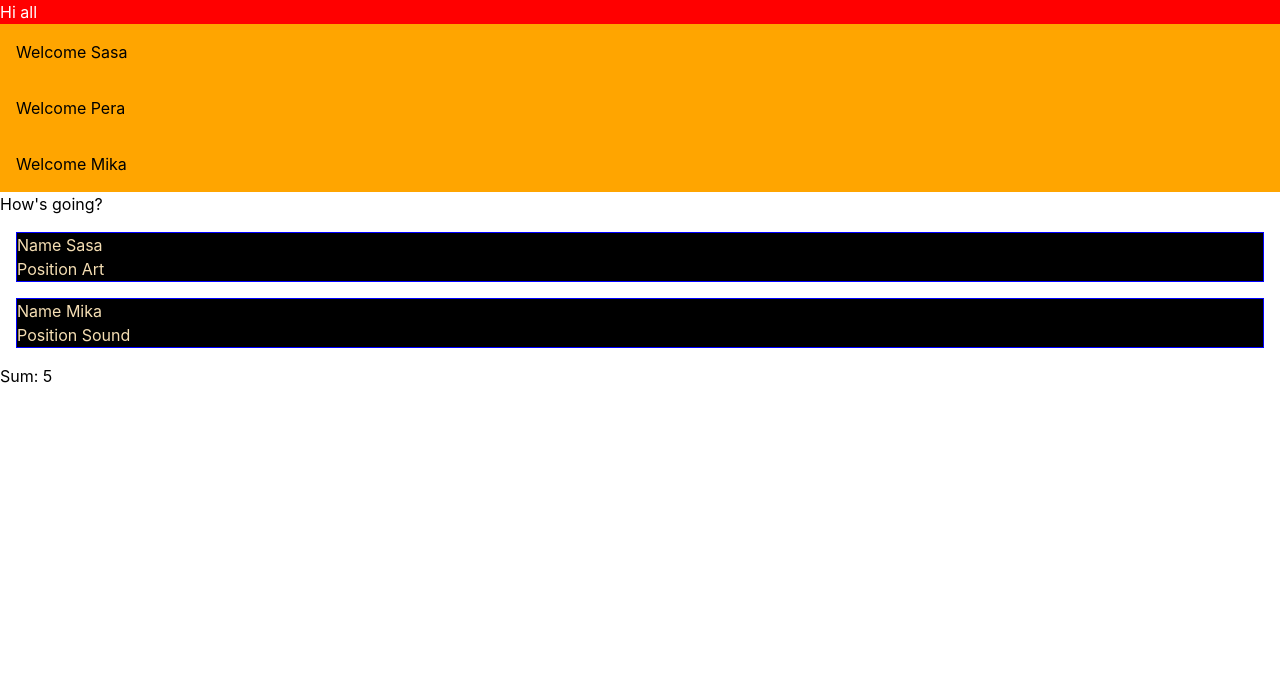
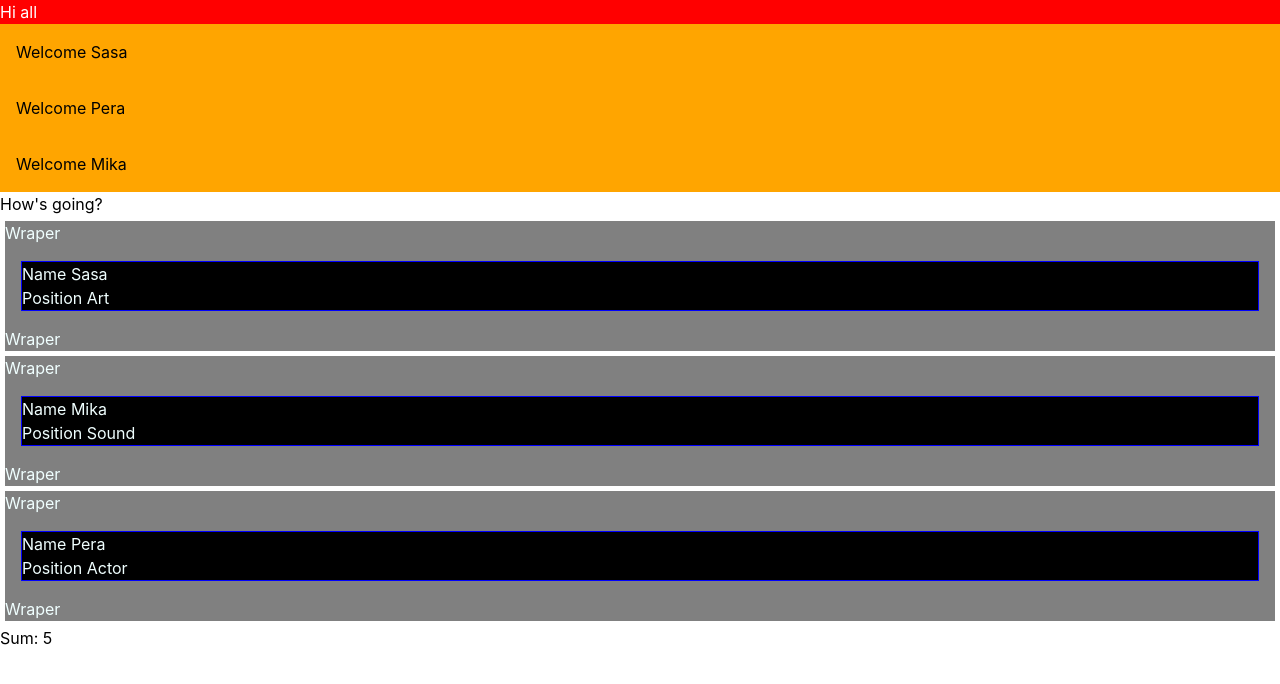
Before and after one commit to AleksandarStanisic021/reactJobs, a React (Vite) app: page / in a window 1280 px wide. Shown: the top 684 px of the page. Built offline with nearby package versions, Linux system fonts and the light colour scheme.

Commit message:
feat: add Card component and update UserCard to use it

```diff
--- a/src/App.jsx
+++ b/src/App.jsx
@@ -17,6 +17,7 @@ const App = () => {
       <p>How's going?</p>
       <UserCard name={"Sasa"} role={"Art"} />
       <UserCard name={"Mika"} role={"Sound"} />
+      <UserCard name={"Pera"} role={"Actor"} />
       <p>Sum: {2 + 3}</p>
     </>
   );
--- /dev/null
+++ b/src/Card.jsx
@@ -0,0 +1,13 @@
+import React from "react";
+
+const Card = ({ children }) => {
+  return (
+    <div style={{ color: "azure", background: "gray", margin: "5px" }}>
+      <p>Wraper</p>
+      {children}
+      <p>Wraper</p>
+    </div>
+  );
+};
+
+export default Card;
--- a/src/comps/UserCard.jsx
+++ b/src/comps/UserCard.jsx
@@ -1,15 +1,18 @@
+import Card from "../Card";
+
 const UserCard = ({ name, role }) => {
   return (
+    <Card>
       <div
         style={{
           background: "black",
-        color: "wheat",
           margin: "1rem",
           border: "1px solid blue",
         }}>
         <p>Name {name}</p>
         <p>Position {role}</p>
       </div>
+    </Card>
   );
 };
 
```
Lines whose indentation alone changed are shown as unchanged.
